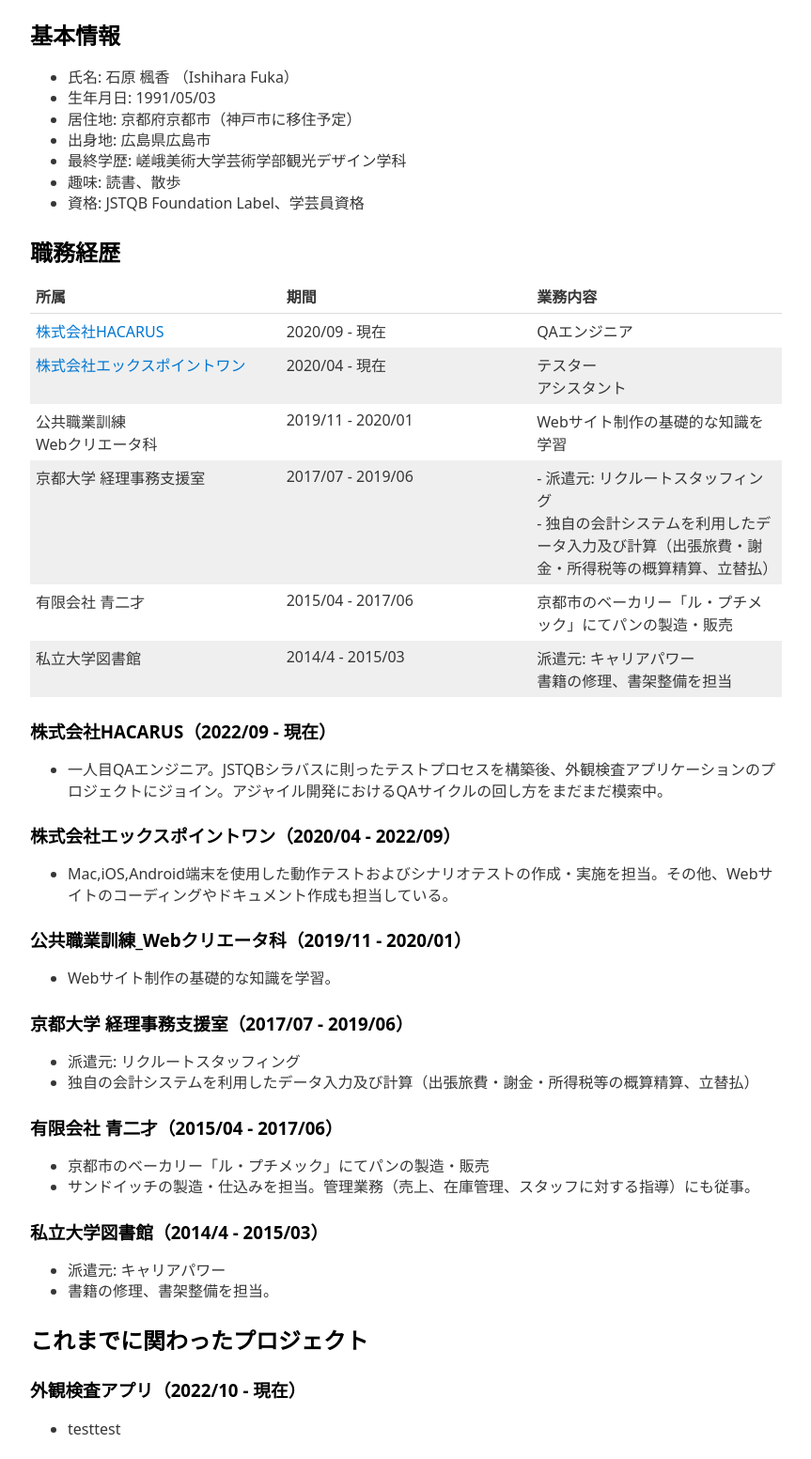
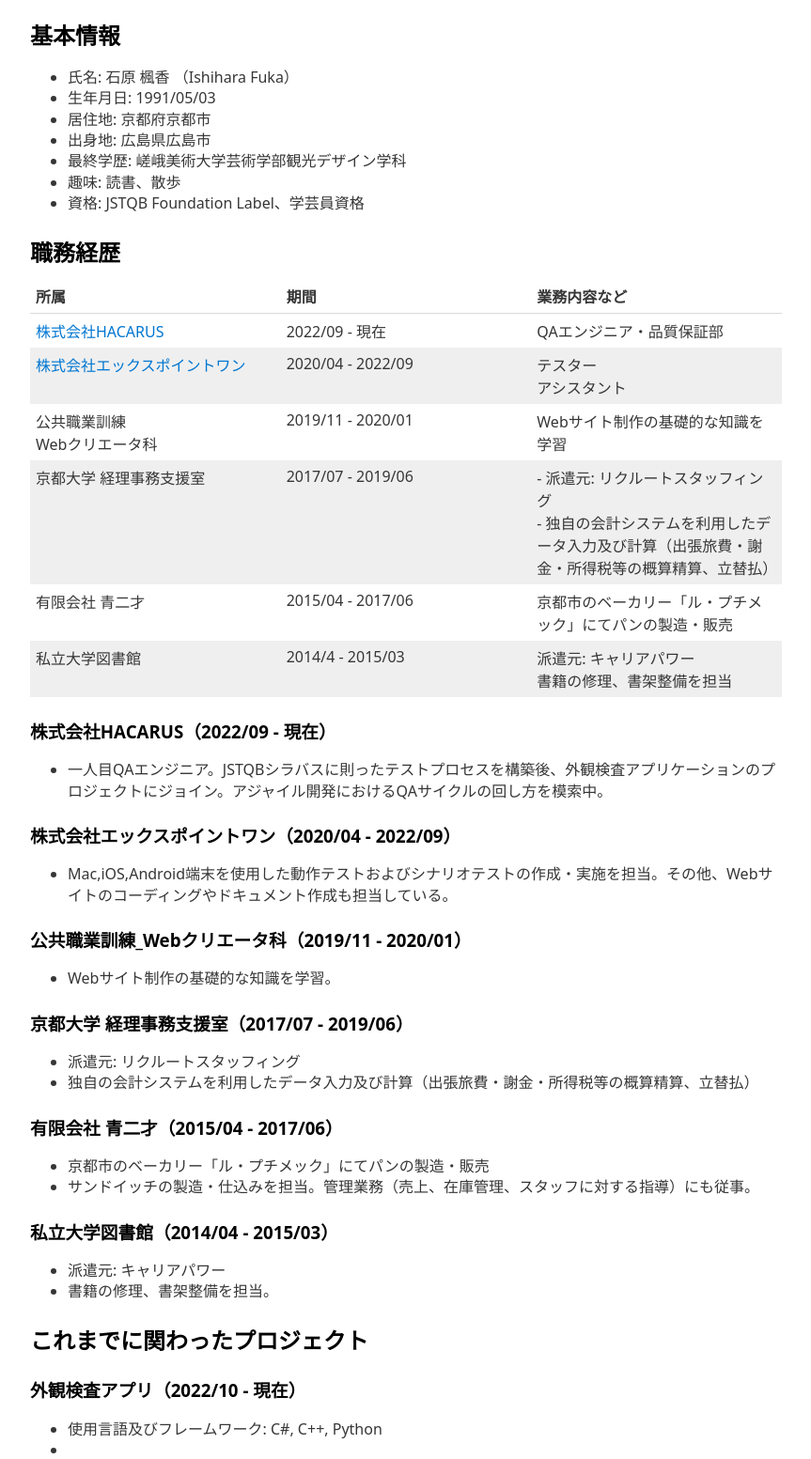
Before and after one commit to fuka161cm/fuka161cm.github.io, a plain HTML site: page index.html in a window 1280 px wide. Shown: the part 76-1629 px from the top of the page at 94% size, without its empty margins (208-1071 px from the left). Drawn offline with nearby package versions, Linux system fonts and the light colour scheme.

Commit message:
minor revision

```diff
--- a/index.html
+++ b/index.html
@@ -6,7 +6,7 @@
 <ul>
 <li>氏名: 石原 楓香 （Ishihara Fuka）</li>
 <li>生年月日: 1991/05/03</li>
-<li>居住地: 京都府京都市（神戸市に移住予定）</li>
+<li>居住地: 京都府京都市</li>
 <li>出身地: 広島県広島市</li>
 <li>最終学歴: 嵯峨美術大学芸術学部観光デザイン学科</li>
 <li>趣味: 読書、散歩</li>
@@ -23,19 +23,19 @@
 <tr class="header">
 <th>所属</th>
 <th>期間</th>
-<th>業務内容</th>
+<th>業務内容など</th>
 </tr>
 </thead>
 <tbody>
 <tr class="odd">
 <td><a href="https://hacarus.com/ja/">株式会社HACARUS</a></td>
-<td>2020/09 - 現在</td>
-<td>QAエンジニア</td>
+<td>2022/09 - 現在</td>
+<td>QAエンジニア・品質保証部</td>
 </tr>
 <tr class="even">
 <td><a
 href="https://x-point-1.net/">株式会社エックスポイントワン</a></td>
-<td>2020/04 - 現在</td>
+<td>2020/04 - 2022/09</td>
 <td>テスター<br>アシスタント</td>
 </tr>
 <tr class="odd">
@@ -64,7 +64,7 @@ href="https://x-point-1.net/">株式会社エックスポイントワン</a></td
 <h3 id="株式会社hacarus202209---現在">株式会社HACARUS（2022/09 -
 現在）</h3>
 <ul>
-<li>一人目QAエンジニア。JSTQBシラバスに則ったテストプロセスを構築後、外観検査アプリケーションのプロジェクトにジョイン。アジャイル開発におけるQAサイクルの回し方をまだまだ模索中。</li>
+<li>一人目QAエンジニア。JSTQBシラバスに則ったテストプロセスを構築後、外観検査アプリケーションのプロジェクトにジョイン。アジャイル開発におけるQAサイクルの回し方を模索中。</li>
 </ul>
 <h3
 id="株式会社エックスポイントワン202004---202209">株式会社エックスポイントワン（2020/04
@@ -90,7 +90,7 @@ id="公共職業訓練_webクリエータ科201911---202001">公共職業訓練_
 <li>京都市のベーカリー「ル・プチメック」にてパンの製造・販売</li>
 <li>サンドイッチの製造・仕込みを担当。管理業務（売上、在庫管理、スタッフに対する指導）にも従事。</li>
 </ul>
-<h3 id="私立大学図書館20144---201503">私立大学図書館（2014/4 -
+<h3 id="私立大学図書館201404---201503">私立大学図書館（2014/04 -
 2015/03）</h3>
 <ul>
 <li>派遣元: キャリアパワー</li>
@@ -101,7 +101,8 @@ id="これまでに関わったプロジェクト">これまでに関わった
 <h3 id="外観検査アプリ202210---現在">外観検査アプリ（2022/10 -
 現在）</h3>
 <ul>
-<li>testtest</li>
+<li>使用言語及びフレームワーク: C#, C++, Python</li>
+<li></li>
 </ul>
 <h3 id="iot家電アプリ202004---202208">IoT家電アプリ（2020/04 -
 2022/08）</h3>
@@ -155,8 +156,8 @@ id="着物レンタルサイトの保守202103---202204">着物レンタルサ
 <li>担当: 開発、保守・運用</li>
 </ul>
 <h3
-id="アパレルサイトの企画運用202003---現在">アパレルサイトの企画・運用（2020/03
-- 現在）</h3>
+id="アパレルサイトの企画運用202003---202204">アパレルサイトの企画・運用（2020/03
+- 2022/04）</h3>
 <ul>
 <li><a href="http://lala-okamoto.com/">http://lala-okamoto.com/</a></li>
 <li>個人でアパレルブランドを運営している友人のポートフォリオサイト</li>
```
Also changed, not shown: 1 other file.
